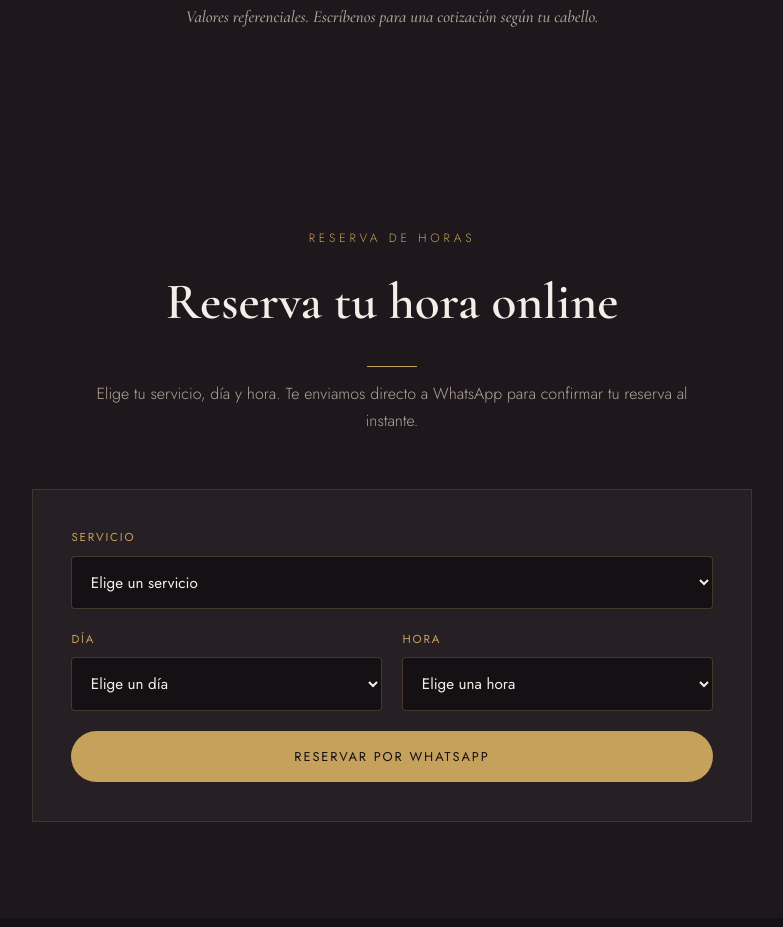
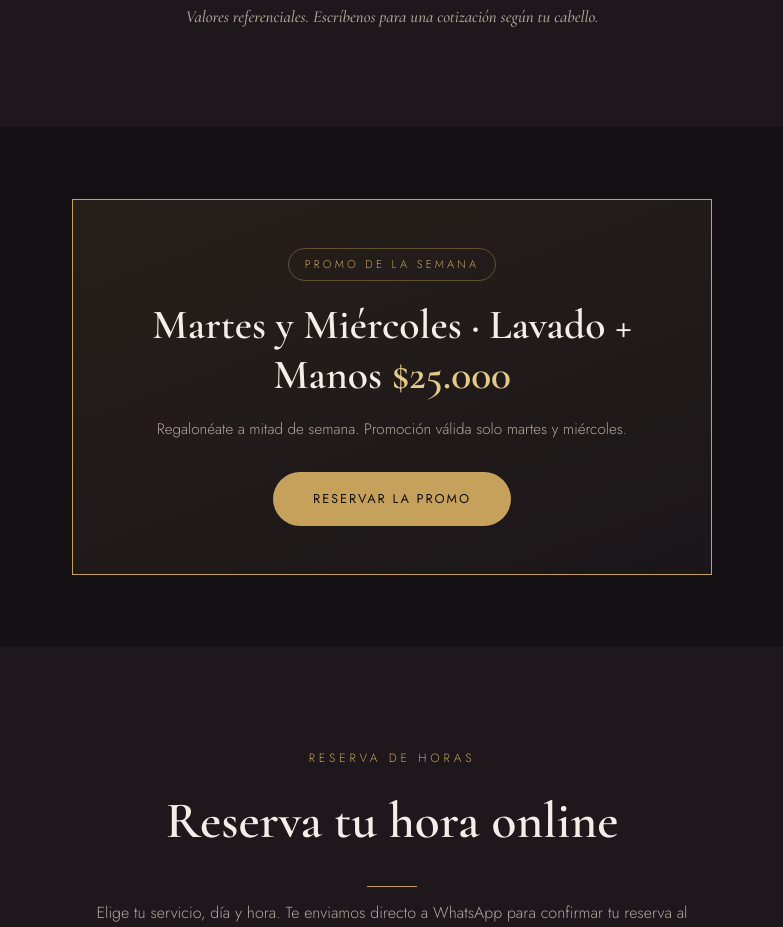
Before and after one commit to pertuzex/webs-portafolio, a plain HTML site: page nayi/index.html in a window 1280 px wide. Shown: the part 1599-2526 px from the top of the page, without its empty margins (248-1031 px from the left). Drawn offline with nearby package versions, Linux system fonts and the light colour scheme.

Commit message:
Add Tuesday/Wednesday promo to Nayi demo

```diff
--- a/nayi/index.html
+++ b/nayi/index.html
@@ -107,6 +107,12 @@ footer{padding:2.5rem 6vw;display:flex;justify-content:space-between;gap:1rem;fl
   .btn-linea{margin-left:0;margin-top:.8rem}
   .reserva{grid-template-columns:1fr;padding:1.8rem}
 }
+.promo-band{padding:4.5rem 6vw;background:var(--noche);text-align:center}
+.promo-inner{max-width:640px;margin:0 auto;border:1px solid var(--oro);padding:3rem 2.4rem;background:linear-gradient(160deg,rgba(198,161,91,.10),rgba(38,31,36,.4))}
+.promo-tag{display:inline-block;font-size:.7rem;text-transform:uppercase;letter-spacing:.28em;color:var(--oro);border:1px solid rgba(198,161,91,.4);padding:.35rem 1rem;border-radius:99px;margin-bottom:1.3rem}
+.promo-inner h2{font-family:'Cormorant Garamond';font-size:clamp(1.8rem,4vw,2.6rem);color:var(--marfil);line-height:1.2}
+.promo-inner h2 em{font-style:normal;color:var(--oro-claro);font-weight:600}
+.promo-inner p{color:var(--humo);margin:1rem 0 1.8rem;font-size:.95rem}
 #reservar{background:var(--carbon)}
 .reserva{max-width:720px;margin:0 auto;display:grid;grid-template-columns:1fr 1fr;gap:1.3rem;background:var(--panel);border:1px solid rgba(198,161,91,.16);padding:2.4rem}
 .reserva label{display:flex;flex-direction:column;gap:.5rem;font-size:.72rem;text-transform:uppercase;letter-spacing:.16em;color:var(--oro);font-weight:400}
@@ -163,6 +169,15 @@ footer{padding:2.5rem 6vw;display:flex;justify-content:space-between;gap:1rem;fl
   <p class="serv-nota reveal">Valores referenciales. Escríbenos para una cotización según tu cabello.</p>
 </section>
 
+<section class="promo-band">
+  <div class="promo-inner reveal">
+    <span class="promo-tag">Promo de la semana</span>
+    <h2>Martes y Miércoles · Lavado + Manos <em>$25.000</em></h2>
+    <p>Regalonéate a mitad de semana. Promoción válida solo martes y miércoles.</p>
+    <a class="btn btn-oro" href="https://wa.me/56923950494?text=Hola%20Nayi!%20Quiero%20la%20promo%20Lavado%20%2B%20Manos%20de%20%2425.000" target="_blank">Reservar la promo</a>
+  </div>
+</section>
+
 <section id="reservar">
   <div class="sec-head reveal">
     <span class="kicker">Reserva de horas</span>
@@ -174,6 +189,7 @@ footer{padding:2.5rem 6vw;display:flex;justify-content:space-between;gap:1rem;fl
     <label>Servicio
       <select id="r-servicio" required>
         <option value="" disabled selected>Elige un servicio</option>
+        <option>Promo Lavado + Manos (Mar/Mié · $25.000)</option>
         <option>Corte Dama</option>
         <option>Corte Varones</option>
         <option>Corte Niños</option>
```
